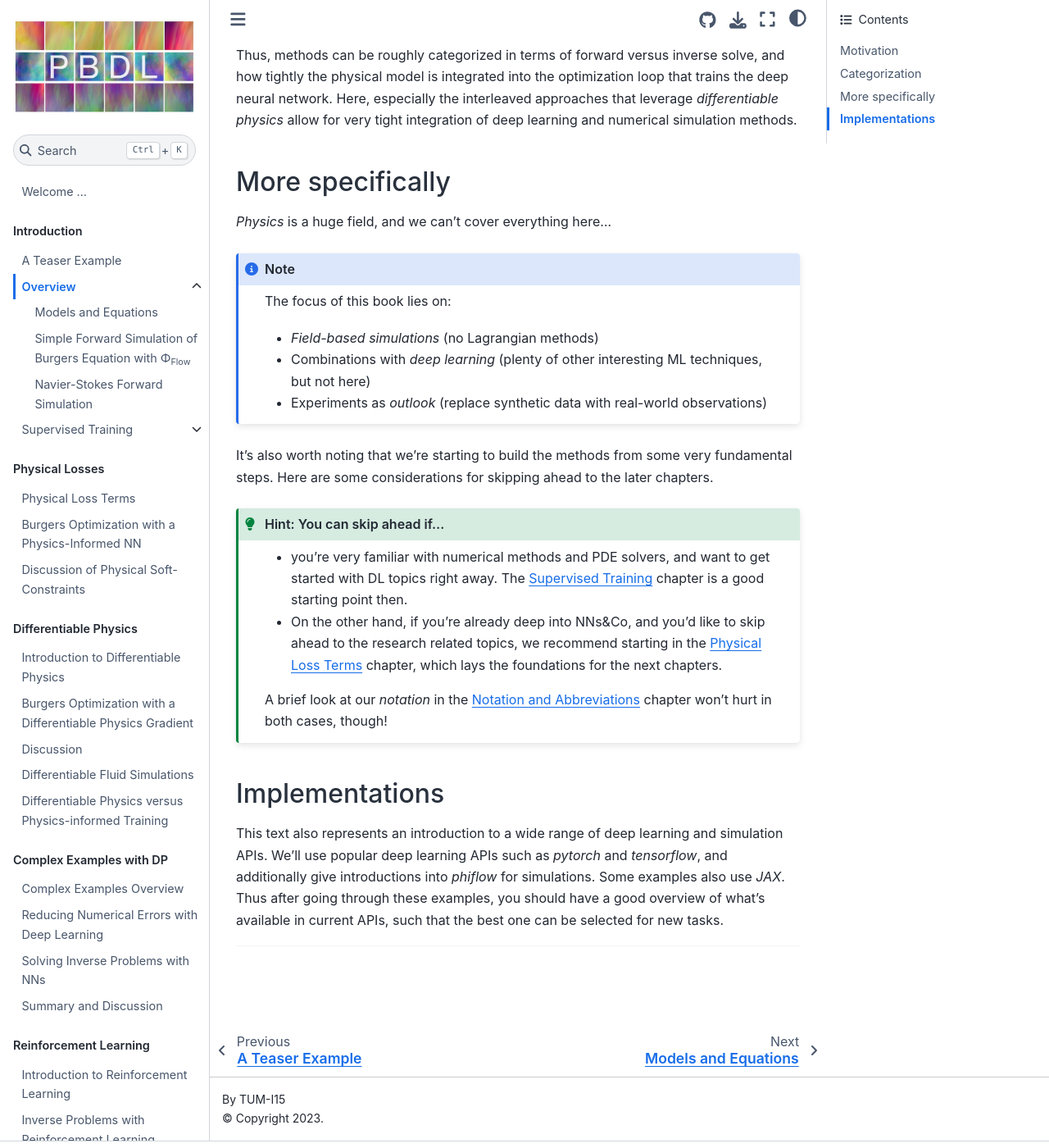
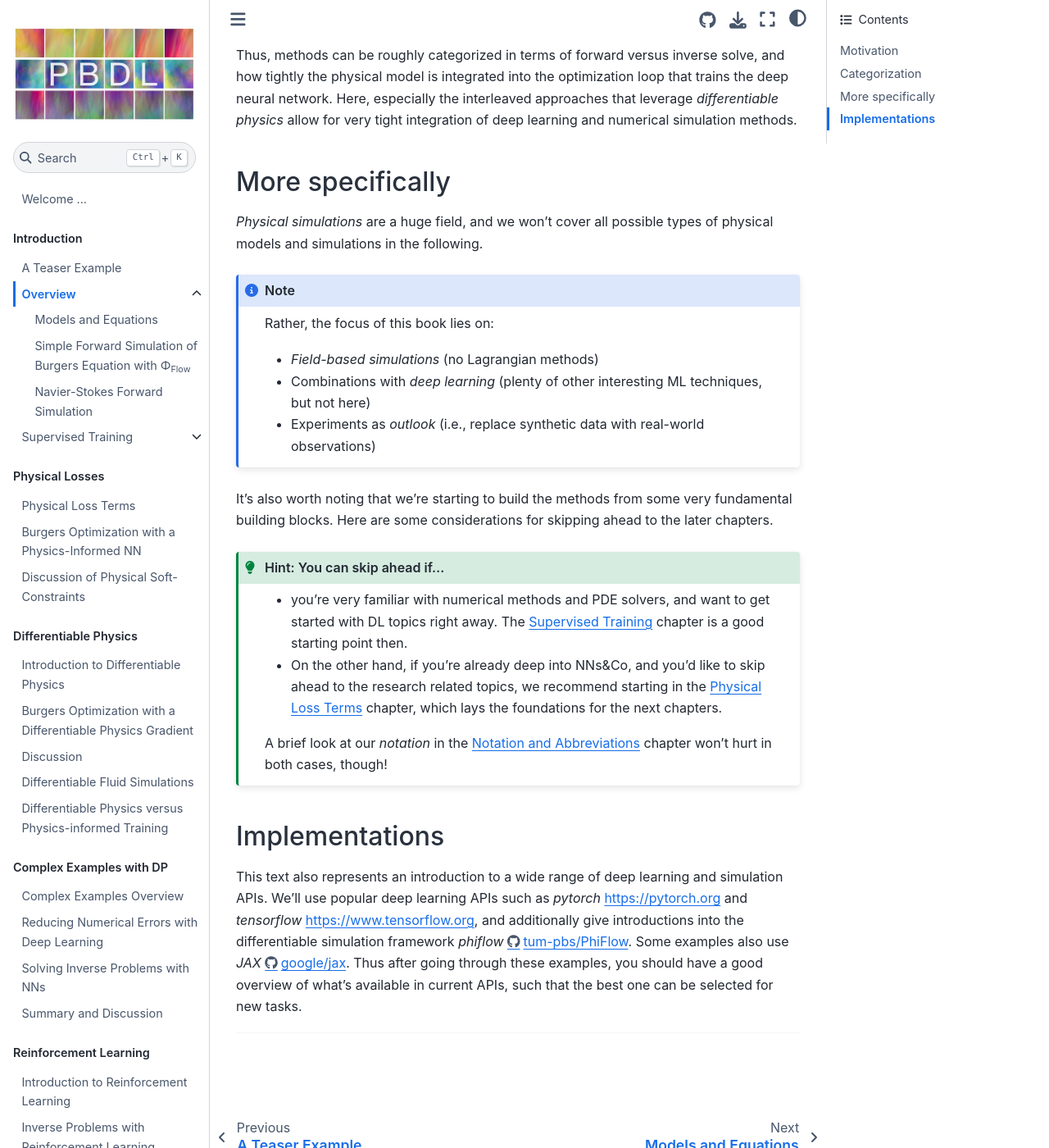
Before and after one commit to tum-pbs/pbdl-book, a Jupyter Book: the page built from overview.md, in a window 1280 px wide and 1400 px high, scrolled down 3155 px. Shown: the whole window at 82% size. Built offline with Jupyter Book 1.0.4 settings and Sphinx 7.4.7 and the Sphinx Book theme 1.1.4, drawn with Linux system fonts in a browser that asks for light colours; pages that are not in the unit, such as notebooks, are missing from menus; cross-references to code outside the pages are shown as plain code.

Commit message:
overview update

````diff
--- a/overview.md
+++ b/overview.md
@@ -139,16 +139,16 @@ of deep learning and numerical simulation methods.
 
 ## More specifically
 
-_Physics_ is a huge field, and we can't cover everything here...
+_Physical simulations_ are a huge field, and we won't cover all possible types of physical models and simulations in the following.
 
-```{note} The focus of this book lies on:
+```{note} Rather, the focus of this book lies on:
 - _Field-based simulations_ (no Lagrangian methods)
 - Combinations with _deep learning_ (plenty of other interesting ML techniques, but not here)
-- Experiments as _outlook_ (replace synthetic data with real-world observations)
+- Experiments as _outlook_ (i.e., replace synthetic data with real-world observations)
 ```
 
 It's also worth noting that we're starting to build the methods from some very
-fundamental steps. Here are some considerations for skipping ahead to the later chapters.
+fundamental building blocks. Here are some considerations for skipping ahead to the later chapters.
 
 ```{admonition} Hint: You can skip ahead if...
 :class: tip
@@ -163,8 +163,8 @@ A brief look at our _notation_ in the {doc}`notation` chapter won't hurt in both
 ## Implementations
 
 This text also represents an introduction to a wide range of deep learning and simulation APIs.
-We'll use popular deep learning APIs such as _pytorch_ and _tensorflow_, and additionally
-give introductions into _phiflow_ for simulations. Some examples also use _JAX_. Thus after going through
+We'll use popular deep learning APIs such as _pytorch_ [https://pytorch.org](https://pytorch.org) and _tensorflow_ [https://www.tensorflow.org](https://www.tensorflow.org), and additionally
+give introductions into the differentiable simulation framework _phiflow_ [https://github.com/tum-pbs/PhiFlow](https://github.com/tum-pbs/PhiFlow). Some examples also use _JAX_ [https://github.com/google/jax](https://github.com/google/jax). Thus after going through
 these examples, you should have a good overview of what's available in current APIs, such that
 the best one can be selected for new tasks.
 
````
